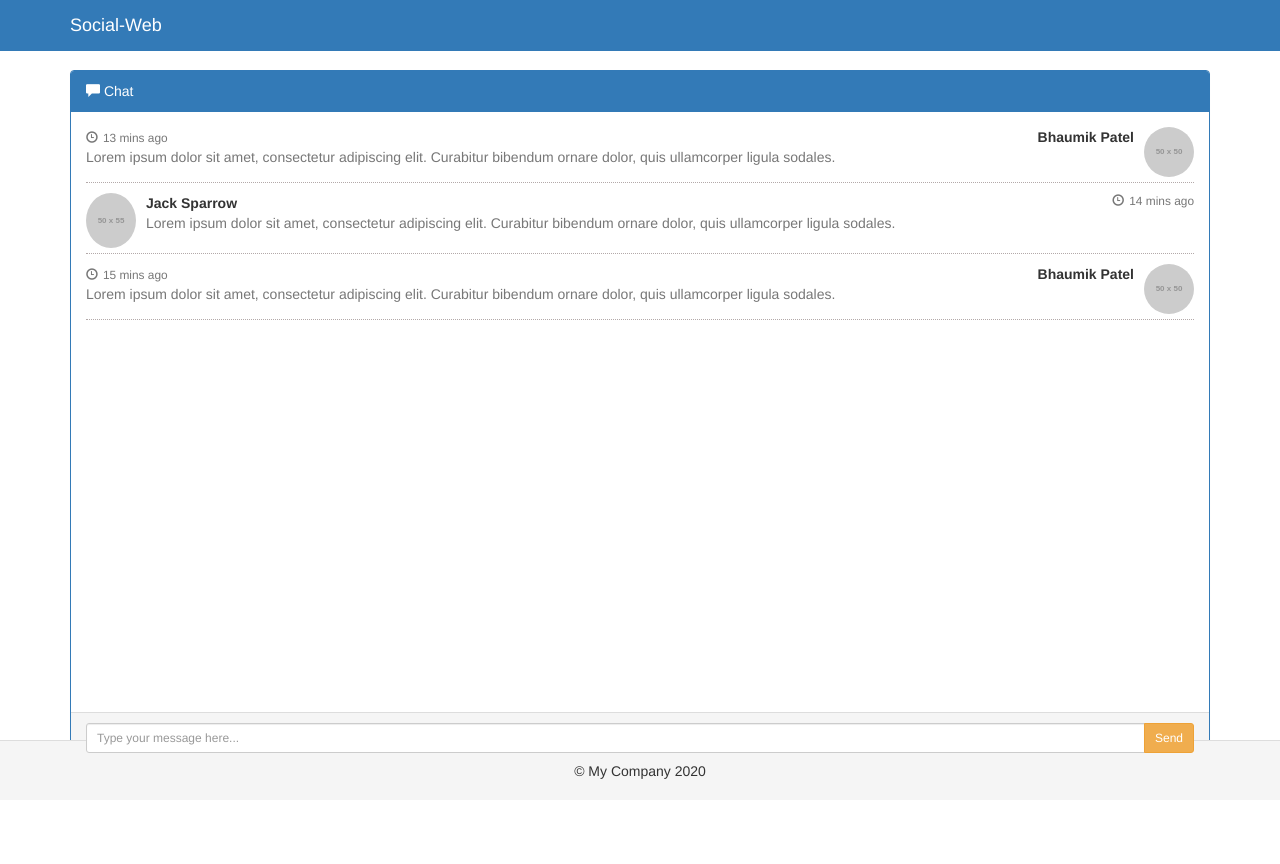
After one commit to VyacheslavKazadaev/social-web, a Yii app: template views/site/chat.php in a window 1280 px wide. The commit adds this page. Run offline with PHP 8.4 and a stand-in for Yii, Linux system fonts and the light colour scheme; the template is opened without the code that fills it, so the values that code supplies are empty; grey boxes labelled with a size stand in for pictures from a placeholder-image service; some libraries are stand-ins or nearby versions.

Commit message:
add page chat

```diff
--- a/assets/AppAsset.php
+++ b/assets/AppAsset.php
@@ -21,6 +21,7 @@ class AppAsset extends AssetBundle
     public $baseUrl = '@web';
     public $css = [
         'css/site.css',
+        'css/chat.css',
     ];
     public $js = [
         'js/site.js',
--- a/commands/GenDataController.php
+++ b/commands/GenDataController.php
@@ -68,8 +68,8 @@ class GenDataController extends Controller
                 '$2y$13$VhkbB/erFT1Y8jULlqXDG.93BVrjhYLpCeOZoDBx0hM7HDvInMScO',
                 $faker->lastName,
                 $faker->firstName,
-                30,
-                0,
+                $faker->numberBetween(15, 100),
+                (int)$faker->boolean,
                 'Interests',
                 $faker->city,
             ];
--- /dev/null
+++ b/views/site/chat.php
@@ -0,0 +1,88 @@
+<?php
+/**
+ * @var $authUserId integer
+ * @var $messages array
+ */
+?>
+<div class="row chat-panel">
+    <div class="col-md-12">
+        <div class="panel panel-primary">
+            <div class="panel-heading" id="accordion">
+                <span class="glyphicon glyphicon-comment"></span> Chat
+            </div>
+                <div class="panel-body">
+                    <ul class="chat">
+                        <li class="right clearfix"><span class="chat-img pull-right">
+                            <img src="http://placehold.it/50/FA6F57/fff&text=ME" alt="User Avatar" class="img-circle" />
+                        </span>
+                            <div class="chat-body clearfix">
+                                <div class="header">
+                                    <small class=" text-muted"><span class="glyphicon glyphicon-time"></span>13 mins ago</small>
+                                    <strong class="pull-right primary-font">Bhaumik Patel</strong>
+                                </div>
+                                <p>
+                                    Lorem ipsum dolor sit amet, consectetur adipiscing elit. Curabitur bibendum ornare
+                                    dolor, quis ullamcorper ligula sodales.
+                                </p>
+                            </div>
+                        </li>
+                        <li class="left clearfix"><span class="chat-img pull-left">
+                            <img src="http://placehold.it/50/55C1E7/fff&text=U" alt="User Avatar" class="img-circle" />
+                        </span>
+                            <div class="chat-body clearfix">
+                                <div class="header">
+                                    <strong class="primary-font">Jack Sparrow</strong> <small class="pull-right text-muted">
+                                        <span class="glyphicon glyphicon-time"></span>14 mins ago</small>
+                                </div>
+                                <p>
+                                    Lorem ipsum dolor sit amet, consectetur adipiscing elit. Curabitur bibendum ornare
+                                    dolor, quis ullamcorper ligula sodales.
+                                </p>
+                            </div>
+                        </li>
+                        <li class="right clearfix"><span class="chat-img pull-right">
+                            <img src="http://placehold.it/50/FA6F57/fff&text=ME" alt="User Avatar" class="img-circle" />
+                        </span>
+                            <div class="chat-body clearfix">
+                                <div class="header">
+                                    <small class=" text-muted"><span class="glyphicon glyphicon-time"></span>15 mins ago</small>
+                                    <strong class="pull-right primary-font">Bhaumik Patel</strong>
+                                </div>
+                                <p>
+                                    Lorem ipsum dolor sit amet, consectetur adipiscing elit. Curabitur bibendum ornare
+                                    dolor, quis ullamcorper ligula sodales.
+                                </p>
+                            </div>
+                        </li>
+
+                        <?php foreach ($messages as $item): $fromAuthUser = $item['idauthor'] == $authUserId ?>
+                            <li class="<?= $fromAuthUser ? 'left' : 'right' ?> clearfix"><span class="chat-img pull-<?= $fromAuthUser ? 'left' : 'right' ?>">
+                            <img src="<?= $fromAuthUser
+                                ? 'http://placehold.it/50/55C1E7/fff&text=U'
+                                : 'http://placehold.it/50/FA6F57/fff&text=ME' ?>" alt="User Avatar" class="img-circle" />
+                        </span>
+                                <div class="chat-body clearfix">
+                                    <div class="header">
+                                        <strong class="primary-font">Jack Sparrow</strong> <small class="pull-right text-muted">
+                                            <span class="glyphicon glyphicon-time"></span>12 mins ago</small>
+                                    </div>
+                                    <p>
+                                        <?= $item['message'] ?>
+                                    </p>
+                                </div>
+                            </li>
+                        <?php endforeach; ?>
+                    </ul>
+                </div>
+                <div class="panel-footer">
+                    <div class="input-group">
+                        <input id="btn-input" type="text" class="form-control input-sm" placeholder="Type your message here..." />
+                        <span class="input-group-btn">
+                            <button class="btn btn-warning btn-sm" id="btn-chat">
+                                Send</button>
+                        </span>
+                    </div>
+                </div>
+            </div>
+    </div>
+</div>
--- a/views/site/index.php
+++ b/views/site/index.php
@@ -25,6 +25,7 @@ use yii\helpers\Html; ?>
             <?php endif; ?>
         </div>
         <a class="btn btn-success" href="<?= \yii\helpers\Url::to(['site/page', 'id' => $page['id']]) ?>">Просмотр</a>
+        <a class="btn btn-info" href="<?= \yii\helpers\Url::to(['site/chat', 'id' => $page['id']]) ?>">Чат</a>
     </div>
 <?php if (($key % 3) == 2):?>
 </div>
--- /dev/null
+++ b/web/css/chat.css
@@ -0,0 +1,59 @@
+.chat
+{
+    list-style: none;
+    margin: 0;
+    padding: 0;
+}
+
+.chat li
+{
+    margin-bottom: 10px;
+    padding-bottom: 5px;
+    border-bottom: 1px dotted #B3A9A9;
+}
+
+.chat li.left .chat-body
+{
+    margin-left: 60px;
+}
+
+.chat li.right .chat-body
+{
+    margin-right: 60px;
+}
+
+
+.chat li .chat-body p
+{
+    margin: 0;
+    color: #777777;
+}
+
+.chat-panel .panel .slidedown .glyphicon, .chat .glyphicon
+{
+    margin-right: 5px;
+}
+
+.chat-panel .panel-body
+{
+    overflow-y: scroll;
+    height: 600px;
+}
+
+::-webkit-scrollbar-track
+{
+    -webkit-box-shadow: inset 0 0 6px rgba(0,0,0,0.3);
+    background-color: #F5F5F5;
+}
+
+::-webkit-scrollbar
+{
+    width: 12px;
+    background-color: #F5F5F5;
+}
+
+::-webkit-scrollbar-thumb
+{
+    -webkit-box-shadow: inset 0 0 6px rgba(0,0,0,.3);
+    background-color: #555;
+}
--- a/web/js/site.js
+++ b/web/js/site.js
@@ -6,9 +6,9 @@ async function subscribe() {
     let response = await fetch('/site/subscribe', {
         method: 'POST',
         headers: {
-            'Content-Type': 'application/json;charset=utf-8'
+            'Content-Type': 'application/x-www-form-urlencoded;charset=utf-8'
         },
-        body: JSON.stringify({'id': $(this).data('id')})
+        body: 'id='+$(this).data('id')+'&_csrf='+yii.getCsrfToken()
     });
 
     let result = await response.json();
```
Also changed, not shown: controllers/SiteController.php (+25 -3 lines).
